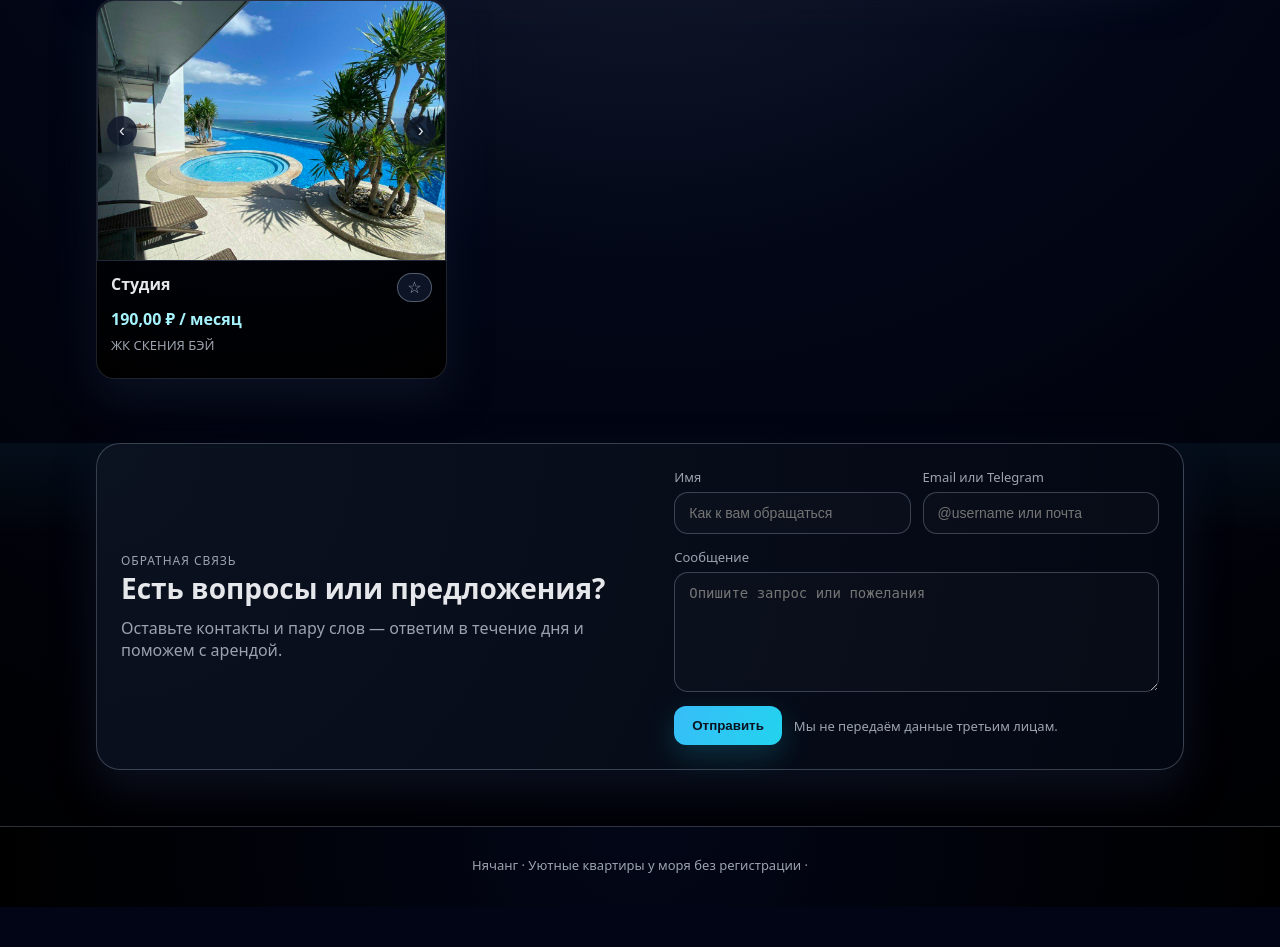
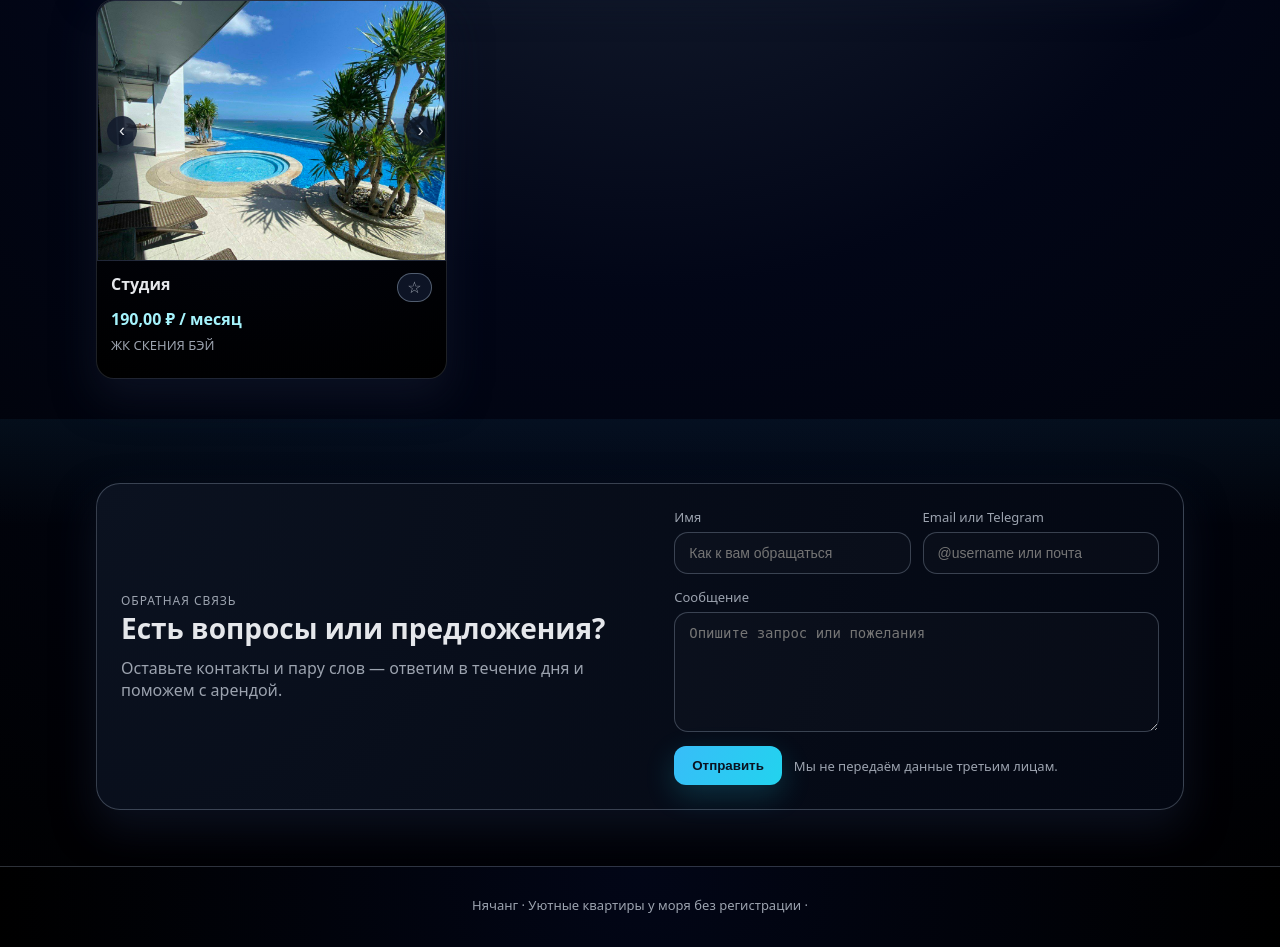
Before and after one commit to victormorozov1/rent, a Django app: page / in a window 1280 px wide. Shown: the part 371-1318 px from the top of the page. Before the commit the page ends 1278 px from the top, so only its background shows below. Run offline with Django 5.2, Linux system fonts and the light colour scheme; data comes from the database, SQL or seed files in the repository; data that the repository does not hold is empty.

Commit message:
Add top padding to feedback section

```diff
--- a/nhatrang_rentals/listings/static/listings/styles.css
+++ b/nhatrang_rentals/listings/static/listings/styles.css
@@ -121,7 +121,7 @@ a:hover {
 }
 
 .feedback-section {
-    padding: 0 0 56px;
+    padding: 40px 0 56px;
     background: linear-gradient(180deg, rgba(56, 189, 248, 0.06), transparent 24%);
 }
 
```
